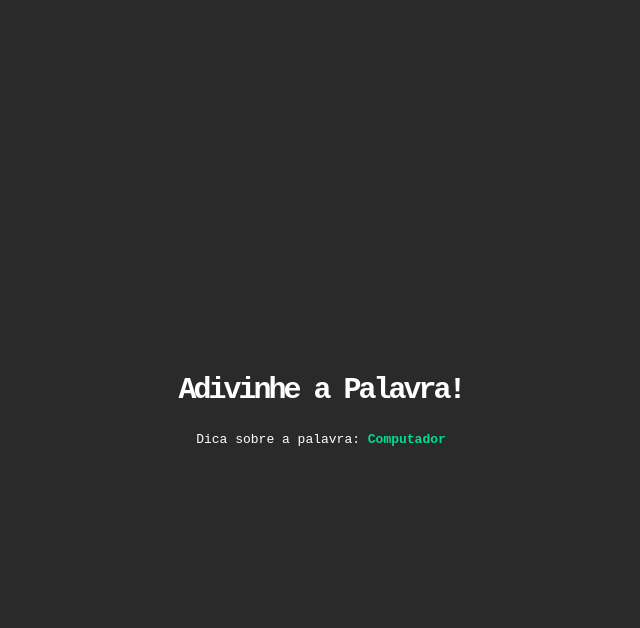
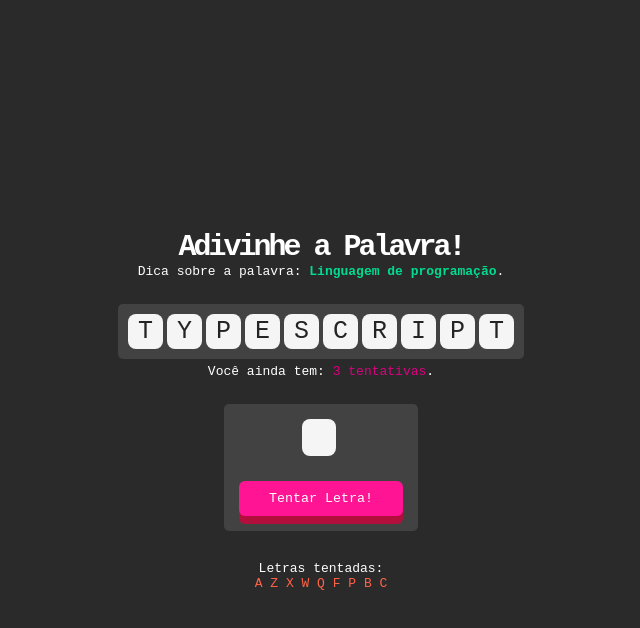
Before and after one commit to mathieuz/secret-word, a React (Vite) app: page / in a window 1280 px wide. Both pictures are taken after a click on the button "Começar Jogo!". Shown: the top 628 px of the page, without its empty margins (319-959 px from the left). Built offline with nearby package versions, Linux system fonts and the light colour scheme.

Commit message:
feat: estrutura do GameScreen

```diff
--- a/src/screens/GameScreen/index.tsx
+++ b/src/screens/GameScreen/index.tsx
@@ -1,14 +1,45 @@
+//Modules
 import React from 'react';
 import styles from './GameScreen.module.css';
+
+//Components
+import WordGuesser from '../../components/WordGuesser';
+import CardContainer from '../../components/CardContainer';
+import Button from '../../components/Button';
+import LetterInputGuess from '../../components/LetterInputGuess';
 
 const GameScreen: React.FC = () => {
     return (
         <div className={styles.container}>
-            <div className={styles.row}>
-                <h1 className={styles.title}>Adivinhe a Palavra!</h1>
+            <div className={styles.column}>
+                <h1 className={`${styles.title} ${styles.textAlignCenter}`}>Adivinhe a Palavra!</h1>
+                <span className={`${styles.text} ${styles.textAlignCenter}`}>Dica sobre a palavra: <span className={styles.wordTip}>Linguagem de programação</span>.</span>
             </div>
-            <div className={styles.row}>
-                <span className={styles.text}>Dica sobre a palavra: <span className={styles.wordTip}>Computador</span></span>
+            <div className={styles.column}>
+                <WordGuesser/>
+                <span className={`${styles.text} ${styles.textAlignCenter}`}>Você ainda tem: <span className={styles.attemptCount}>3 tentativas</span>.</span>
+            </div>
+            <div className={`${styles.column}`}>
+                <CardContainer>
+                    <div className={`${styles.column}`}>
+                        <LetterInputGuess/>
+                    </div>
+                    <Button>Tentar Letra!</Button>
+                </CardContainer>
+            </div>
+            <div className={styles.column}>
+                <span className={`${styles.text} ${styles.textAlignCenter}`}>Letras tentadas:</span>
+                <div className={`${styles.text} ${styles.triedLettersContainer}`}>
+                    <span>A </span>
+                    <span>Z </span>
+                    <span>X </span>
+                    <span>W </span>
+                    <span>Q </span>
+                    <span>F </span>
+                    <span>P </span>
+                    <span>B </span>
+                    <span>C </span>
+                </div>
             </div>
         </div>
     );
```
